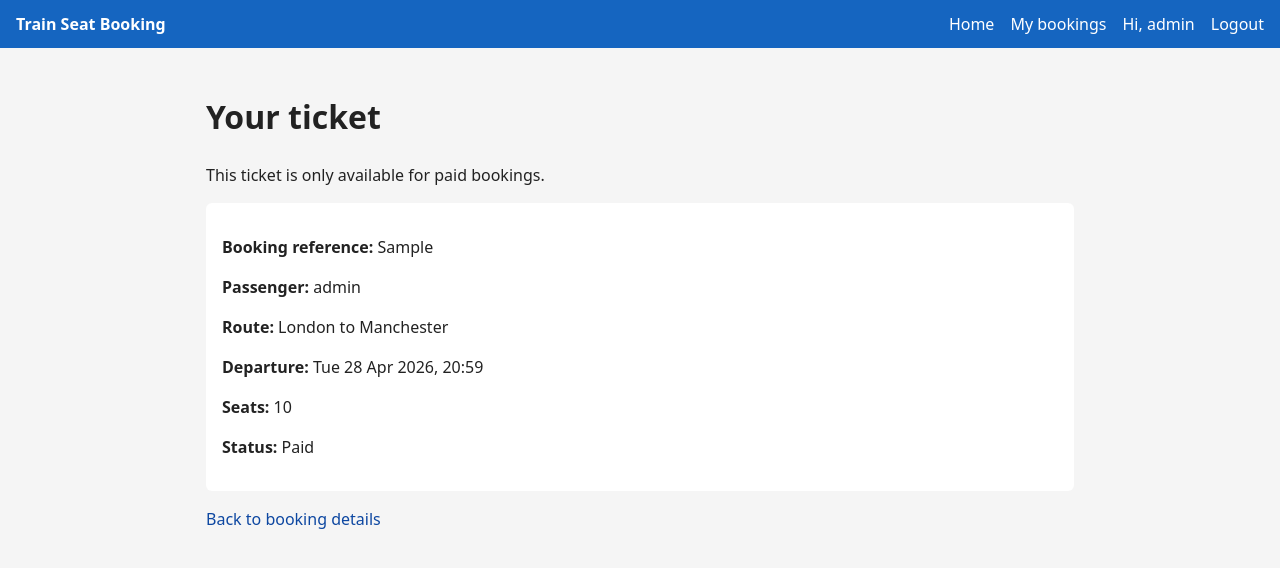
After one commit to Bosfit/train-seat-booking, a Django app: page /my-bookings/1/ticket/ in a window 1280 px wide. The commit adds this page. Shown: the top 568 px of the page. Run offline with Django 5.2, Linux system fonts and the light colour scheme; a user stored in the database is signed in; data comes from the database, SQL or seed files in the repository; tables that the repository leaves empty hold one stand-in row (values such as "Sample post").

Commit message:
add paid-only ticket page and access gate
Made-with: Cursor

```diff
--- a/bookings/urls.py
+++ b/bookings/urls.py
@@ -11,4 +11,5 @@ urlpatterns = [
     path("my-bookings/<int:booking_id>/", views.booking_detail, name="booking_detail"),
     path("my-bookings/<int:booking_id>/edit/", views.update_booking, name="update_booking"),
     path("my-bookings/<int:booking_id>/delete/", views.delete_booking, name="delete_booking"),
+    path("my-bookings/<int:booking_id>/ticket/", views.ticket_view, name="ticket_view"),
 ]
--- a/bookings/views.py
+++ b/bookings/views.py
@@ -129,3 +129,18 @@ def delete_booking(request, booking_id):
         return redirect("bookings:my_bookings")
 
     return render(request, "bookings/booking_confirm_delete.html", {"booking": booking})
+
+
+@login_required(login_url="accounts:login")
+def ticket_view(request, booking_id):
+    booking = get_object_or_404(
+        Booking.objects.select_related("trip"),
+        id=booking_id,
+        user=request.user,
+    )
+
+    if not booking.is_paid:
+        messages.warning(request, "You need to complete payment before viewing your ticket.")
+        return redirect("payments:checkout", booking_id=booking.id)
+
+    return render(request, "bookings/ticket.html", {"booking": booking})
--- a/templates/bookings/booking_detail.html
+++ b/templates/bookings/booking_detail.html
@@ -16,6 +16,8 @@
   <p style="margin-top: 1rem;">
     {% if not booking.is_paid %}
       <a href="{% url 'payments:checkout' booking.id %}">Pay now</a> |
+    {% else %}
+      <a href="{% url 'bookings:ticket_view' booking.id %}">View ticket</a> |
     {% endif %}
     <a href="{% url 'bookings:update_booking' booking.id %}">Edit booking</a> |
     <a href="{% url 'bookings:delete_booking' booking.id %}">Delete booking</a> |
--- a/templates/bookings/my_bookings.html
+++ b/templates/bookings/my_bookings.html
@@ -38,6 +38,8 @@
                 <a href="{% url 'bookings:delete_booking' booking.id %}">Delete</a>
                 {% if not booking.is_paid %}
                   | <a href="{% url 'payments:checkout' booking.id %}">Pay now</a>
+                {% else %}
+                  | <a href="{% url 'bookings:ticket_view' booking.id %}">View ticket</a>
                 {% endif %}
               </td>
             </tr>
--- /dev/null
+++ b/templates/bookings/ticket.html
@@ -0,0 +1,21 @@
+{% extends "base.html" %}
+
+{% block title %}Your Ticket — Train Seat Booking{% endblock %}
+
+{% block content %}
+  <h1>Your ticket</h1>
+  <p>This ticket is only available for paid bookings.</p>
+
+  <div style="background: #fff; padding: 1rem; border-radius: 6px;">
+    <p><strong>Booking reference:</strong> {{ booking.booking_reference }}</p>
+    <p><strong>Passenger:</strong> {{ booking.user.username }}</p>
+    <p><strong>Route:</strong> {{ booking.trip.origin }} to {{ booking.trip.destination }}</p>
+    <p><strong>Departure:</strong> {{ booking.trip.departure_time|date:"D d M Y, H:i" }}</p>
+    <p><strong>Seats:</strong> {{ booking.seats_booked }}</p>
+    <p><strong>Status:</strong> Paid</p>
+  </div>
+
+  <p style="margin-top: 1rem;">
+    <a href="{% url 'bookings:booking_detail' booking.id %}">Back to booking details</a>
+  </p>
+{% endblock %}
```
